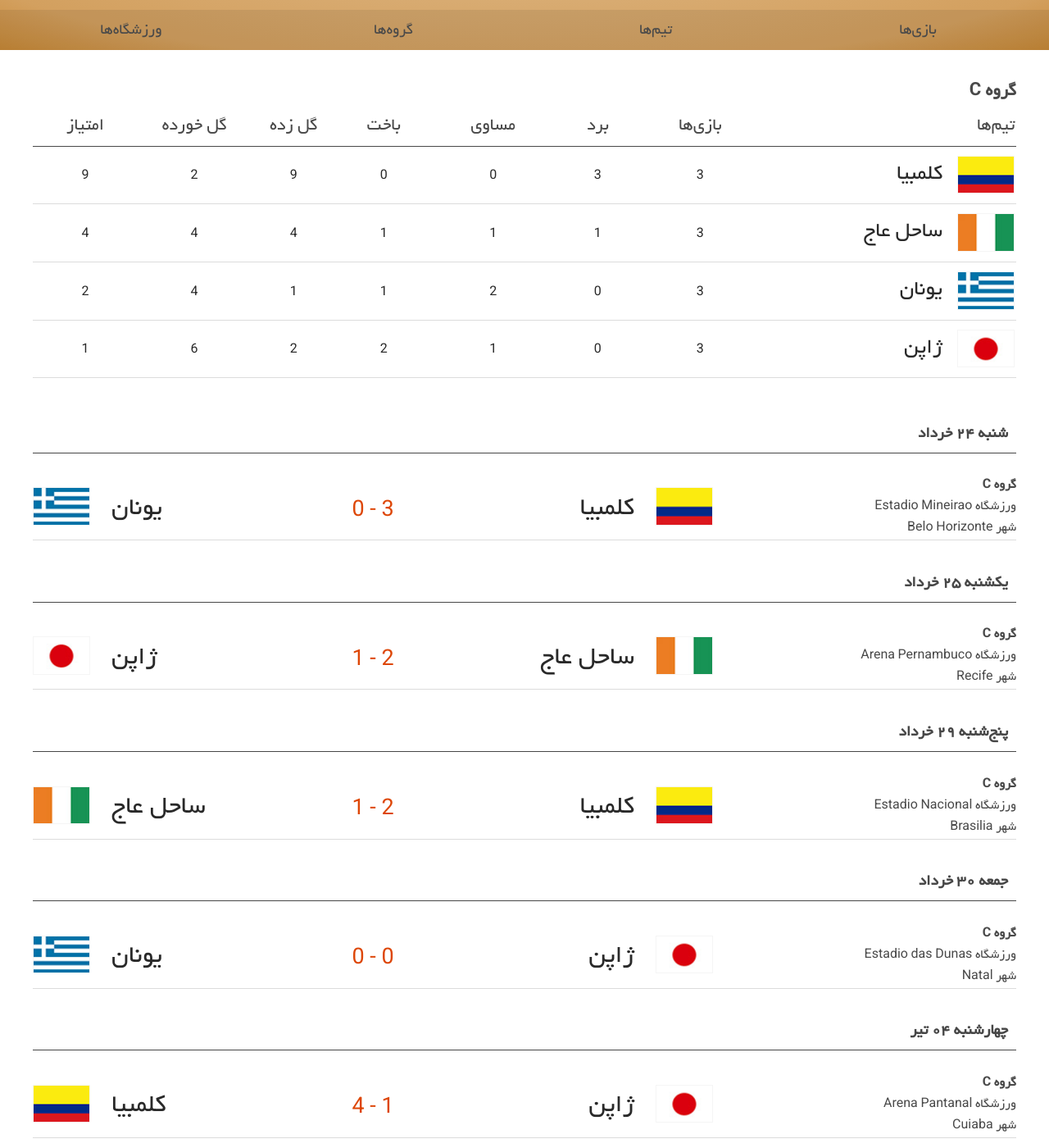
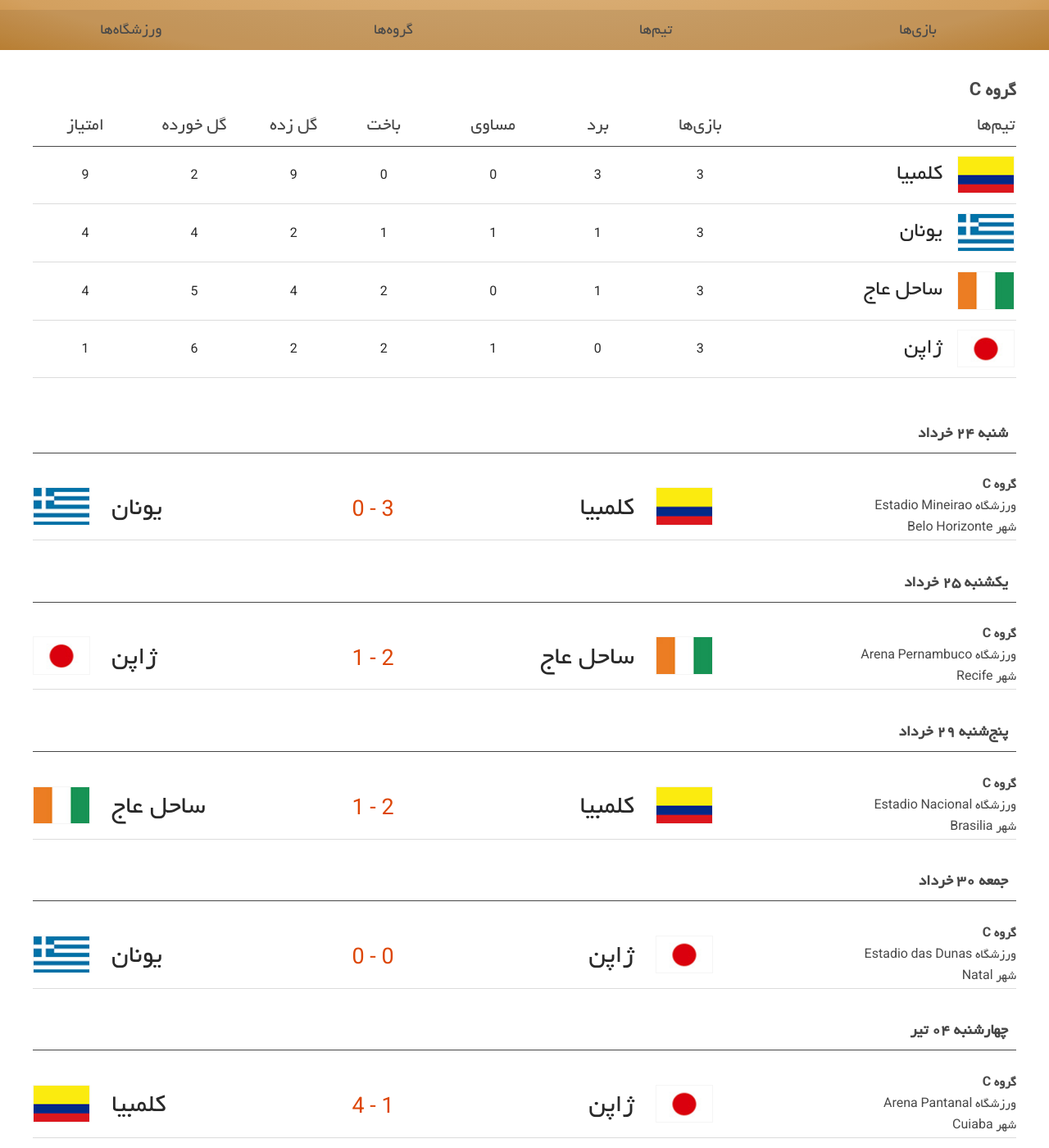
Before and after one commit to HosseinKarami/fifawc, a Jekyll site: the page built from groups/C/index.html, in a window 1280 px wide and 1400 px high, scrolled down 242 px. Shown: the whole window at 82% size. Built offline with Jekyll 4.4.1, drawn with Linux system fonts in a browser that asks for light colours; comment, search, counter and statistics services are not loaded.

Commit message:
JPN Vs COL and CIV Vs GRE

```diff
--- a/_data/groups.yml
+++ b/_data/groups.yml
@@ -87,24 +87,24 @@
     GF: "9"
     GA: "2"
     points: "9"
+  - team: یونان
+    flag: assets/img/flags/gre.png
+    played: "3"
+    won: "1"
+    draw: "1"
+    lost: "1"
+    GF: "2"
+    GA: "4"
+    points: "4"
   - team: ساحل عاج
     flag: assets/img/flags/civ.png
     played: "3"
     won: "1"
-    draw: "1"
-    lost: "1"
+    draw: "0"
+    lost: "2"
     GF: "4"
-    GA: "4"
+    GA: "5"
     points: "4"
-  - team: یونان
-    flag: assets/img/flags/gre.png
-    played: "3"
-    won: "0"
-    draw: "2"
-    lost: "1"
-    GF: "1"
-    GA: "4"
-    points: "2"
   - team: ژاپن
     flag: assets/img/flags/jpn.png
     played: "3"
--- a/_data/matches.yml
+++ b/_data/matches.yml
@@ -665,9 +665,9 @@
     team2: ساحل عاج
     flag1: assets/img/flags/gre.png
     flag2: assets/img/flags/civ.png
-    pts1: "1"
+    pts1: "2"
     pts2: "1"
-    goal1: "آندرس ساماريس ('42)"
+    goal1: "آندرس ساماريس ('42), گئورگيوس ساماراس ('90 + P)"
     goal2: "ويلفرد بونی ('74)"
     yellow1: "0"
     yellow2: "ديديه دروگبا ('37), سالومون کالو ('62), دای سری ('70)"
```
